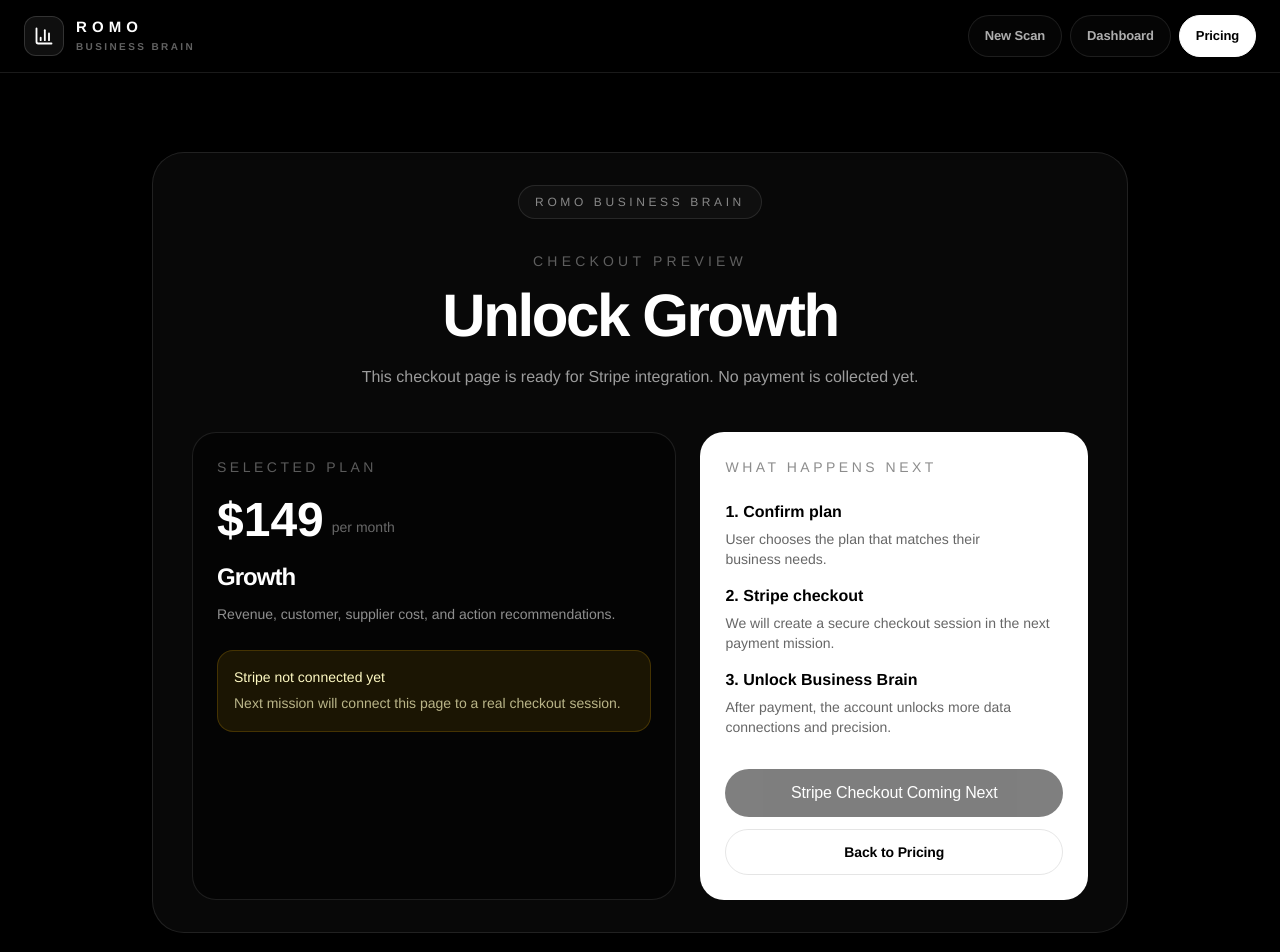
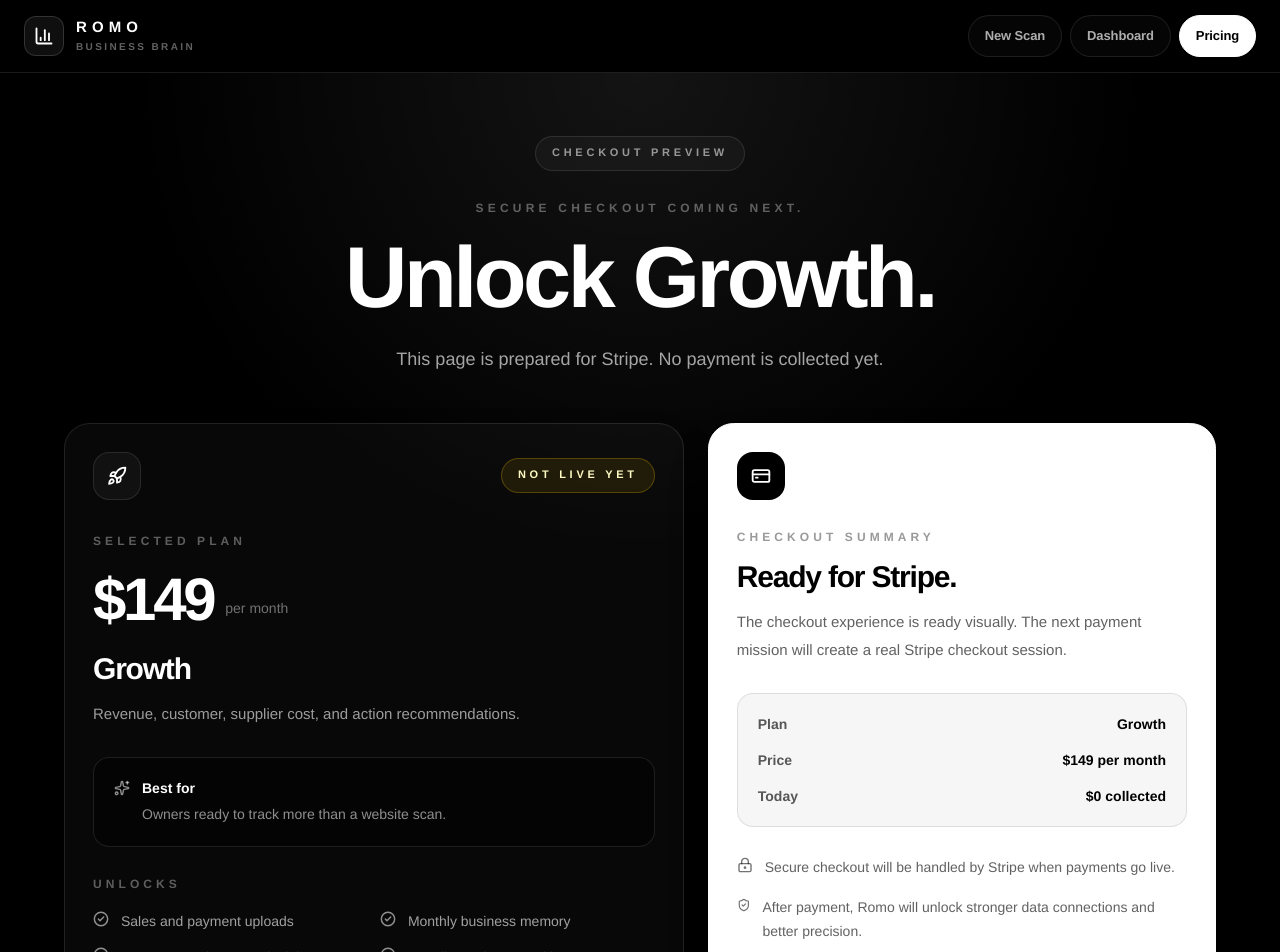
Before and after one commit to pvromo356-source/Romo-ai, a Next.js app: page /checkout in a window 1280 px wide. Shown: the top 952 px of the page. Built offline with nearby package versions, Linux system fonts and the light colour scheme.

Commit message:
Polish pricing and checkout pages

```diff
--- a/components/checkout/CheckoutPlaceholder.tsx
+++ b/components/checkout/CheckoutPlaceholder.tsx
@@ -2,6 +2,16 @@
 
 import Link from "next/link";
 import { useSearchParams } from "next/navigation";
+import {
+  ArrowLeft,
+  CheckCircle2,
+  CreditCard,
+  LockKeyhole,
+  Rocket,
+  ShieldCheck,
+  Sparkles,
+} from "lucide-react";
+import { RomoBadge, RomoButton, RomoCard } from "@/components/ui";
 
 const planDetails = {
   starter: {
@@ -9,24 +19,52 @@
     price: "$49",
     cadence: "per month",
     description: "Basic business clarity, Google Business connection, and weekly reports.",
+    bestFor: "Small businesses starting with basic business intelligence.",
+    unlocks: [
+      "Google Business connection",
+      "Basic Business Brain",
+      "Weekly report",
+      "Basic recommendations",
+    ],
   },
   growth: {
     name: "Growth",
     price: "$149",
     cadence: "per month",
     description: "Revenue, customer, supplier cost, and action recommendations.",
+    bestFor: "Owners ready to track more than a website scan.",
+    unlocks: [
+      "Sales and payment uploads",
+      "Monthly business memory",
+      "Customer and revenue insights",
+      "Supplier and cost tracking",
+    ],
   },
   pro: {
     name: "Pro",
     price: "$299",
     cadence: "per month",
     description: "Advanced reports, task approvals, integrations, and agent workflows.",
+    bestFor: "Operators who want stronger reports, approvals, and workflows.",
+    unlocks: [
+      "Multiple integrations",
+      "Advanced reports",
+      "Task approvals",
+      "Agent workflows",
+    ],
   },
   business: {
     name: "Business",
     price: "$499",
     cadence: "per month",
     description: "Multiple users, locations, executive reports, and advanced Business Brain.",
+    bestFor: "Teams, multi-location businesses, and serious operators.",
+    unlocks: [
+      "Multiple users",
+      "Multiple locations",
+      "Executive reports",
+      "Higher usage limits",
+    ],
   },
 };
 
@@ -45,96 +83,169 @@
   const selectedPlan = getPlan(searchParams.get("plan"));
 
   return (
-    <main className="min-h-screen bg-black text-white">
-      <section className="mx-auto flex min-h-screen w-full max-w-5xl flex-col items-center justify-center px-6 py-20">
-        <div className="w-full rounded-[2rem] border border-white/10 bg-white/[0.03] p-6 md:p-8">
-          <div className="text-center">
-            <div className="mx-auto inline-flex rounded-full border border-white/10 bg-white/[0.03] px-4 py-2 text-xs uppercase tracking-[0.3em] text-white/50">
-              Romo Business Brain
-            </div>
+    <main className="min-h-screen overflow-hidden bg-black text-white">
+      <section className="relative mx-auto flex min-h-screen w-full max-w-7xl flex-col px-6 py-14 md:py-16">
+        <div className="pointer-events-none absolute inset-0 bg-[radial-gradient(circle_at_top,rgba(255,255,255,0.08),transparent_38%)]" />
+        <div className="pointer-events-none absolute left-1/2 top-0 h-px w-[70%] -translate-x-1/2 bg-gradient-to-r from-transparent via-white/20 to-transparent" />
 
-            <p className="mt-8 text-sm uppercase tracking-[0.3em] text-white/35">
-              Checkout Preview
+        <div className="relative z-10 mx-auto flex w-full max-w-6xl flex-1 flex-col justify-center">
+          <div className="mx-auto max-w-4xl text-center">
+            <RomoBadge>Checkout Preview</RomoBadge>
+
+            <p className="mt-7 text-[12px] font-semibold uppercase tracking-[0.35em] text-white/35">
+              Secure checkout coming next.
             </p>
 
-            <h1 className="mt-4 text-4xl font-semibold tracking-tight md:text-6xl">
-              Unlock {selectedPlan.name}
+            <h1 className="mt-5 text-5xl font-semibold leading-[0.94] tracking-[-0.055em] md:text-7xl lg:text-[5.4rem]">
+              Unlock {selectedPlan.name}.
             </h1>
 
-            <p className="mx-auto mt-5 max-w-2xl text-base leading-7 text-white/60">
-              This checkout page is ready for Stripe integration. No payment is collected yet.
+            <p className="mx-auto mt-6 max-w-3xl text-[17px] leading-8 text-white/64 md:text-[18px]">
+              This page is prepared for Stripe. No payment is collected yet.
             </p>
           </div>
 
-          <div className="mx-auto mt-10 grid max-w-4xl gap-6 md:grid-cols-[1fr_0.8fr]">
-            <div className="rounded-3xl border border-white/10 bg-black/40 p-6">
-              <p className="text-sm uppercase tracking-[0.25em] text-white/35">
-                Selected plan
+          <div className="mt-12 grid gap-6 lg:grid-cols-[1fr_0.82fr]">
+            <RomoCard className="p-7">
+              <div className="flex items-center justify-between gap-4">
+                <div className="flex h-12 w-12 items-center justify-center rounded-2xl border border-white/10 bg-white/[0.04] text-white">
+                  <Rocket className="h-5 w-5" strokeWidth={2.2} />
+                </div>
+
+                <RomoBadge tone="warning" className="tracking-[0.2em]">
+                  Not Live Yet
+                </RomoBadge>
+              </div>
+
+              <p className="mt-8 text-[12px] font-semibold uppercase tracking-[0.34em] text-white/35">
+                Selected Plan
               </p>
 
-              <div className="mt-5 flex items-end gap-2">
-                <p className="text-5xl font-semibold">{selectedPlan.price}</p>
-                <p className="pb-2 text-sm text-white/40">{selectedPlan.cadence}</p>
+              <div className="mt-5 flex items-end gap-3">
+                <p className="text-6xl font-semibold tracking-[-0.055em]">
+                  {selectedPlan.price}
+                </p>
+                <p className="pb-3 text-sm font-medium text-white/42">
+                  {selectedPlan.cadence}
+                </p>
               </div>
 
-              <h2 className="mt-5 text-2xl font-semibold">{selectedPlan.name}</h2>
+              <h2 className="mt-6 text-3xl font-semibold tracking-[-0.04em]">
+                {selectedPlan.name}
+              </h2>
 
-              <p className="mt-3 text-sm leading-6 text-white/55">
+              <p className="mt-4 max-w-2xl text-[15px] leading-7 text-white/60">
                 {selectedPlan.description}
               </p>
 
-              <div className="mt-6 rounded-2xl border border-yellow-500/20 bg-yellow-500/10 p-4">
-                <p className="text-sm font-medium text-yellow-100">
-                  Stripe not connected yet
+              <div className="mt-7 rounded-2xl border border-white/10 bg-black/45 p-5">
+                <div className="flex items-start gap-3">
+                  <Sparkles className="mt-0.5 h-4 w-4 text-white/55" strokeWidth={2.1} />
+                  <div>
+                    <p className="text-sm font-semibold text-white">
+                      Best for
+                    </p>
+                    <p className="mt-1 text-sm leading-6 text-white/55">
+                      {selectedPlan.bestFor}
+                    </p>
+                  </div>
+                </div>
+              </div>
+
+              <div className="mt-7">
+                <p className="text-[12px] font-semibold uppercase tracking-[0.34em] text-white/35">
+                  Unlocks
                 </p>
-                <p className="mt-1 text-sm leading-6 text-yellow-100/70">
-                  Next mission will connect this page to a real checkout session.
-                </p>
+
+                <ul className="mt-4 grid gap-3 md:grid-cols-2">
+                  {selectedPlan.unlocks.map((item) => (
+                    <li key={item} className="flex items-start gap-3 text-sm leading-6 text-white/62">
+                      <CheckCircle2 className="mt-0.5 h-4 w-4 shrink-0 text-white/55" strokeWidth={2.2} />
+                      <span>{item}</span>
+                    </li>
+                  ))}
+                </ul>
               </div>
-            </div>
+            </RomoCard>
 
-            <div className="rounded-3xl border border-white/10 bg-white text-black p-6">
-              <p className="text-sm uppercase tracking-[0.25em] text-black/45">
-                What happens next
+            <RomoCard tone="light" className="p-7">
+              <div className="flex h-12 w-12 items-center justify-center rounded-2xl border border-black/10 bg-black text-white">
+                <CreditCard className="h-5 w-5" strokeWidth={2.2} />
+              </div>
+
+              <p className="mt-7 text-[12px] font-semibold uppercase tracking-[0.34em] text-black/40">
+                Checkout Summary
               </p>
 
-              <div className="mt-6 flex flex-col gap-4">
-                <div>
-                  <p className="font-semibold">1. Confirm plan</p>
-                  <p className="mt-1 text-sm text-black/60">
-                    User chooses the plan that matches their business needs.
+              <h2 className="mt-4 text-3xl font-semibold tracking-[-0.04em]">
+                Ready for Stripe.
+              </h2>
+
+              <p className="mt-4 text-[15px] leading-7 text-black/62">
+                The checkout experience is ready visually. The next payment mission will create a real Stripe checkout session.
+              </p>
+
+              <div className="mt-7 rounded-2xl border border-black/10 bg-black/[0.035] p-5">
+                <div className="flex items-center justify-between gap-4">
+                  <p className="text-sm font-semibold text-black/65">Plan</p>
+                  <p className="text-sm font-bold">{selectedPlan.name}</p>
+                </div>
+
+                <div className="mt-4 flex items-center justify-between gap-4">
+                  <p className="text-sm font-semibold text-black/65">Price</p>
+                  <p className="text-sm font-bold">
+                    {selectedPlan.price} {selectedPlan.cadence}
                   </p>
                 </div>
 
-                <div>
-                  <p className="font-semibold">2. Stripe checkout</p>
-                  <p className="mt-1 text-sm text-black/60">
-                    We will create a secure checkout session in the next payment mission.
+                <div className="mt-4 flex items-center justify-between gap-4">
+                  <p className="text-sm font-semibold text-black/65">Today</p>
+                  <p className="text-sm font-bold">$0 collected</p>
+                </div>
+              </div>
+
+              <div className="mt-7 flex flex-col gap-4">
+                <div className="flex items-start gap-3">
+                  <LockKeyhole className="mt-0.5 h-4 w-4 text-black/55" strokeWidth={2.1} />
+                  <p className="text-sm leading-6 text-black/62">
+                    Secure checkout will be handled by Stripe when payments go live.
                   </p>
                 </div>
 
-                <div>
-                  <p className="font-semibold">3. Unlock Business Brain</p>
-                  <p className="mt-1 text-sm text-black/60">
-                    After payment, the account unlocks more data connections and precision.
+                <div className="flex items-start gap-3">
+                  <ShieldCheck className="mt-0.5 h-4 w-4 text-black/55" strokeWidth={2.1} />
+                  <p className="text-sm leading-6 text-black/62">
+                    After payment, Romo will unlock stronger data connections and better precision.
                   </p>
                 </div>
               </div>
 
               <button
                 disabled
-                className="mt-8 w-full rounded-full bg-black px-5 py-3 text-sm font-semibold text-white opacity-50"
+                className="mt-8 inline-flex w-full items-center justify-center rounded-full border border-black bg-black px-6 py-3.5 text-[14px] font-bold text-white opacity-55"
               >
                 Stripe Checkout Coming Next
               </button>
 
-              <Link
+              <RomoButton
                 href="/pricing"
-                className="mt-3 inline-flex w-full justify-center rounded-full border border-black/10 px-5 py-3 text-sm font-semibold text-black transition hover:bg-black/5"
+                variant="secondary"
+                size="lg"
+                className="mt-3 w-full border-black/10 bg-transparent text-black hover:bg-black/[0.04]"
               >
+                <ArrowLeft className="mr-2 h-4 w-4" strokeWidth={2.2} />
                 Back to Pricing
-              </Link>
-            </div>
+              </RomoButton>
+            </RomoCard>
+          </div>
+
+          <div className="mt-8 flex justify-center">
+            <Link
+              href="/"
+              className="text-[13px] font-semibold text-white/45 underline decoration-white/15 underline-offset-4 transition hover:text-white hover:decoration-white/50"
+            >
+              Start a new scan instead
+            </Link>
           </div>
         </div>
       </section>
```
